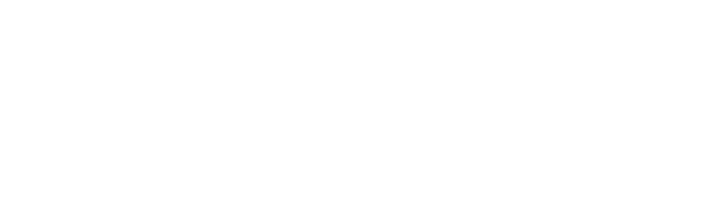
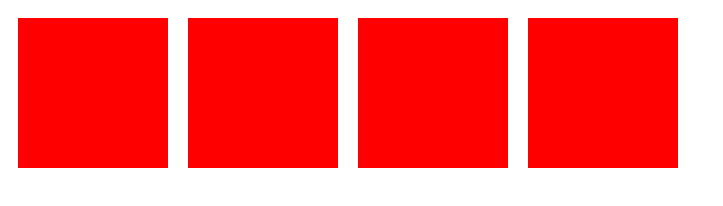
Before and after one commit to jasunde/color-blocks-lecture, a plain HTML site: page index.html in a window 1280 px wide. Shown: the whole page, without its empty margins (0-723 px from the left). Drawn offline with Linux system fonts and the light colour scheme.

Commit message:
Added blocks to HTML dynamically

```diff
--- a/app.js
+++ b/app.js
@@ -1,5 +1,9 @@
 $(document).ready(function () {
+  $blockContainer = $('#block-container');
 
+  for (var i = 0; i < 4; i++) {
+    $blockContainer.append('<div class="color-block"></div>');
+  }
 });
 
 function randomNumber(min, max) {
--- a/index.html
+++ b/index.html
@@ -8,6 +8,6 @@
     <script src="app.js"></script>
   </head>
   <body>
-
+    <div id="block-container"></div>
   </body>
 </html>
--- a/styles.css
+++ b/styles.css
@@ -0,0 +1,7 @@
+.color-block {
+  background-color: red;
+  float: left;
+  height: 150px;
+  margin: 10px;
+  width: 150px;
+}
```
